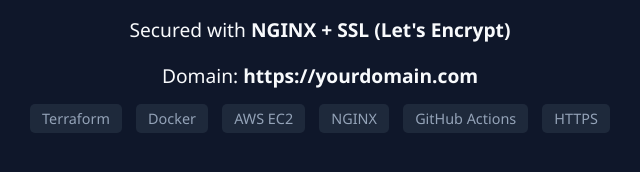
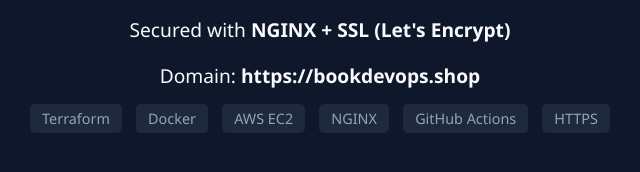
Before and after one commit to aasifmansuri247/Devops_Practice, a plain HTML site: page templates/index.html in a window 1280 px wide. Shown: the part 236-408 px from the top of the page, 320-960 px from the left. Drawn offline with Linux system fonts and the light colour scheme.

Commit message:
changes in source code

```diff
--- a/index.html
+++ b/templates/index.html
@@ -36,7 +36,7 @@
     <p>Provisioned using <strong>Terraform</strong></p>
     <p>Automated via <strong>GitHub Actions</strong></p>
     <p>Secured with <strong>NGINX + SSL (Let's Encrypt)</strong></p>
-    <p>Domain: <strong>https://yourdomain.com</strong></p>
+    <p>Domain: <strong>https://bookdevops.shop</strong></p>
 
     <div>
         <span class="tag">Terraform</span>
```
